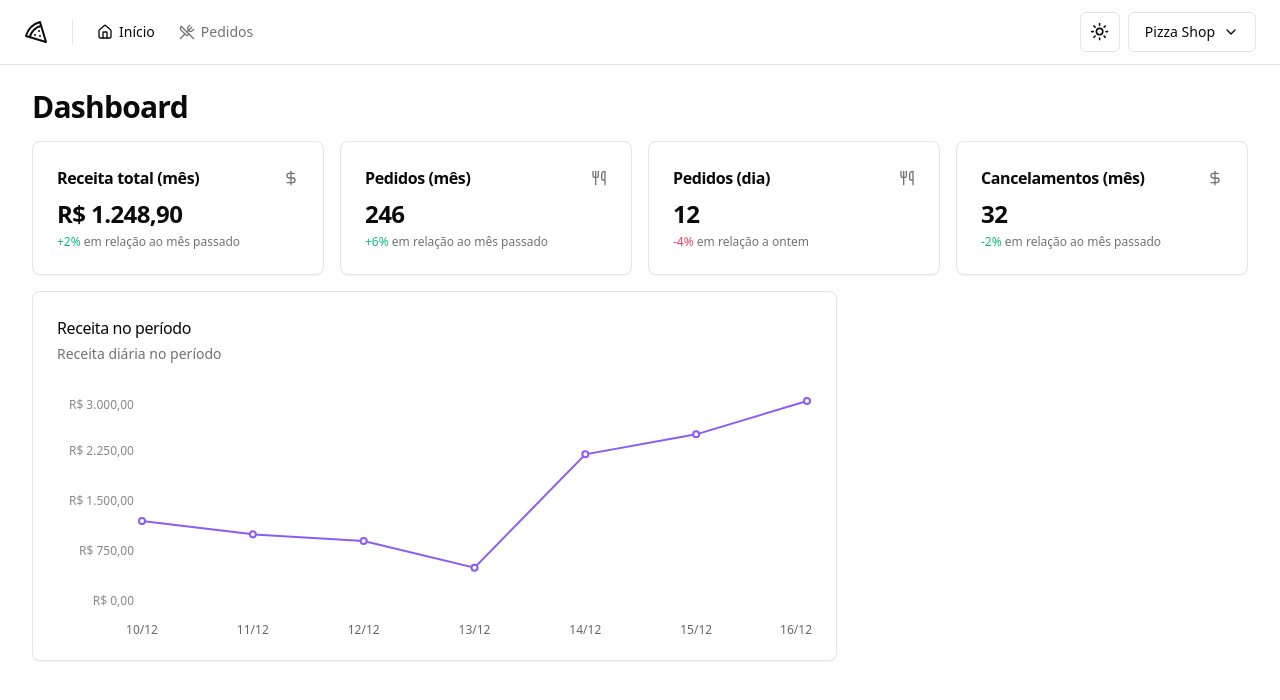
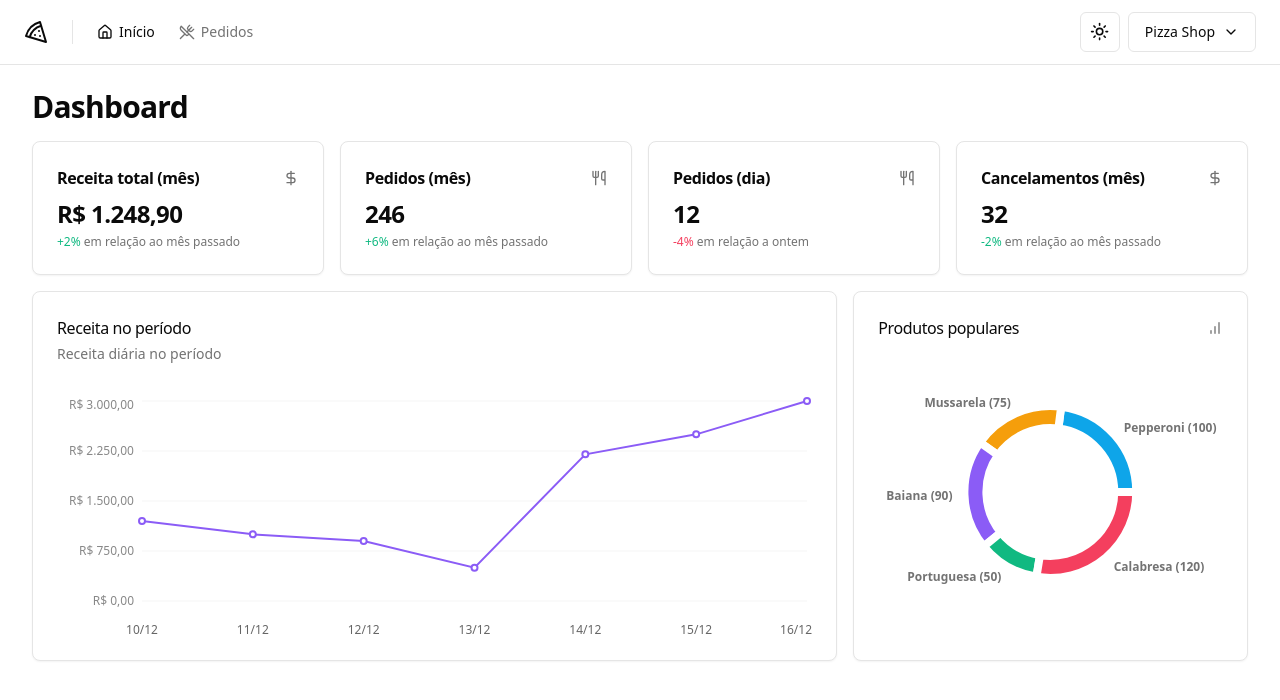
Before and after one commit to rogerrm95/pizza-shop, a React (Vite) app: page / in a window 1280 px wide. Shown: the top 700 px of the page. Built offline with nearby package versions, Linux system fonts and the light colour scheme.

Commit message:
Páginas e componentes (UI) - Gráfico de produtos populares

```diff
--- a/src/lib/utils.ts
+++ b/src/lib/utils.ts
@@ -1,5 +1,5 @@
-import { type ClassValue, clsx } from "clsx"
-import { twMerge } from "tailwind-merge"
+import { type ClassValue, clsx } from 'clsx'
+import { twMerge } from 'tailwind-merge'
 
 export function cn(...inputs: ClassValue[]) {
   return twMerge(clsx(inputs))
--- a/src/pages/app/dashboard/dashboard.tsx
+++ b/src/pages/app/dashboard/dashboard.tsx
@@ -4,6 +4,7 @@
 import { MonthCanceledOrdersAmountCard } from './month-canceled-orders.amount-card'
 import { MonthOrdersAmountCard } from './month-orders-amount-card'
 import { MonthRevenueCard } from './month-revenue-card'
+import { PopularProductsCharts } from './popular-products.chart'
 import { RevenueChart } from './revenue-chart'
 
 export function Dashboard() {
@@ -23,6 +24,7 @@
 
         <div className="grid grid-cols-9 gap-4">
           <RevenueChart />
+          <PopularProductsCharts />
         </div>
       </div>
     </div>
--- /dev/null
+++ b/src/pages/app/dashboard/popular-products.chart.tsx
@@ -0,0 +1,93 @@
+import { BarChart } from 'lucide-react'
+import { Cell, Pie, PieChart, ResponsiveContainer } from 'recharts'
+import colors from 'tailwindcss/colors'
+
+import { Card, CardContent, CardHeader, CardTitle } from '@/components/ui/card'
+
+const data = [
+  { product: 'Pepperoni', amount: 100 },
+  { product: 'Mussarela', amount: 75 },
+  { product: 'Baiana', amount: 90 },
+  { product: 'Portuguesa', amount: 50 },
+  { product: 'Calabresa', amount: 120 },
+]
+
+const COLORS = [
+  colors.sky[500],
+  colors.amber[500],
+  colors.violet[500],
+  colors.emerald[500],
+  colors.rose[500],
+]
+
+export function PopularProductsCharts() {
+  return (
+    <Card className="col-span-3">
+      <CardHeader className="pb-8">
+        <div className="flex items-center justify-between">
+          <CardTitle className="text-base font-medium">
+            Produtos populares
+          </CardTitle>
+          <BarChart className="h-4 w-4 text-muted-foreground" />
+        </div>
+      </CardHeader>
+
+      <CardContent>
+        <ResponsiveContainer width={'100%'} height={240}>
+          <PieChart style={{ fontSize: 12 }} data={data}>
+            <Pie
+              data={data}
+              dataKey={'amount'}
+              nameKey="product"
+              cx={'50%'}
+              cy={'50%'}
+              outerRadius={86}
+              innerRadius={64}
+              strokeWidth={8}
+              labelLine={false}
+              label={({
+                cx,
+                cy,
+                midAngle,
+                innerRadius,
+                outerRadius,
+                value,
+                index,
+              }) => {
+                const RADIAN = Math.PI / 180
+                const radius = 12 + innerRadius + (outerRadius - innerRadius)
+                const x = cx + radius * Math.cos(-midAngle * RADIAN)
+                const y = cy + radius * Math.sin(-midAngle * RADIAN)
+
+                return (
+                  <text
+                    x={x}
+                    y={y}
+                    className="fill-muted-foreground text-xs font-semibold"
+                    textAnchor={x > cx ? 'start' : 'end'}
+                    dominantBaseline="central"
+                  >
+                    {data[index].product.length > 12
+                      ? data[index].product.substring(0, 12).concat('...')
+                      : data[index].product}{' '}
+                    ({value})
+                  </text>
+                )
+              }}
+            >
+              {data.map((_, index: number) => {
+                return (
+                  <Cell
+                    key={`cell-${index}`}
+                    fill={COLORS[index]}
+                    className="stroke-background hover:opacity-80"
+                  />
+                )
+              })}
+            </Pie>
+          </PieChart>
+        </ResponsiveContainer>
+      </CardContent>
+    </Card>
+  )
+}
--- a/src/pages/app/dashboard/revenue-chart.tsx
+++ b/src/pages/app/dashboard/revenue-chart.tsx
@@ -3,7 +3,6 @@
   Line,
   LineChart,
   ResponsiveContainer,
-  Tooltip,
   XAxis,
   YAxis,
 } from 'recharts'
@@ -56,6 +55,9 @@
                 })
               }}
             />
+
+            <CartesianGrid vertical={false} className="stroke-muted" />
+
             <Line
               type={'linear'}
               strokeWidth={2}
```
